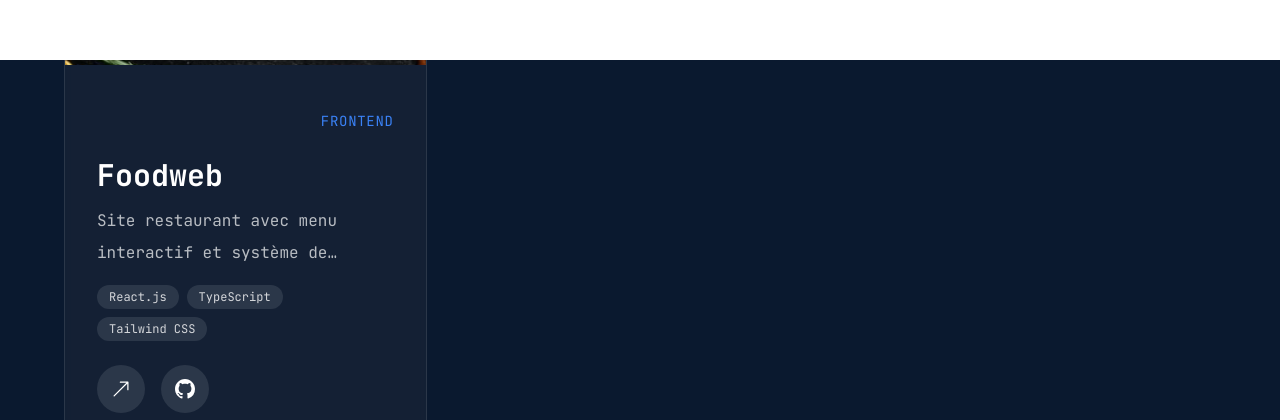
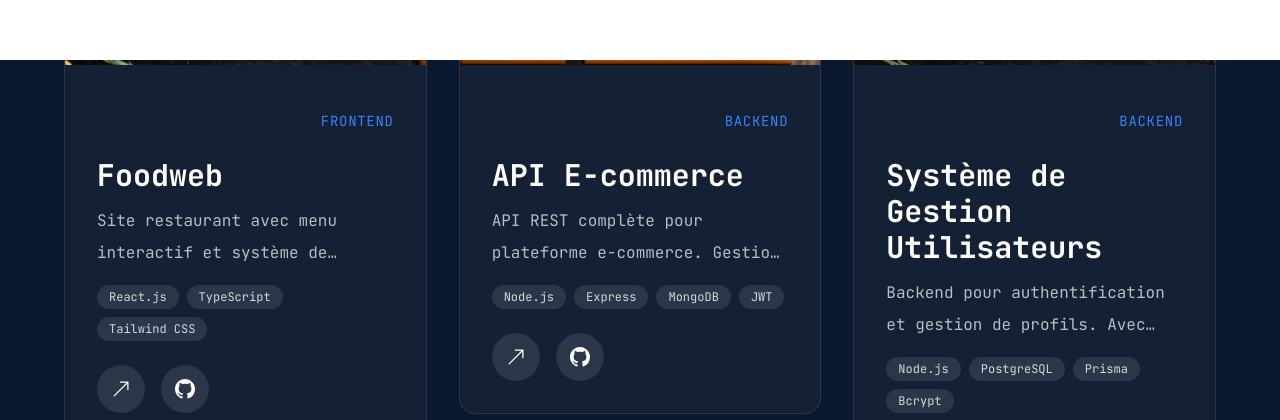
Before and after one commit to Owedjangdev/portfolioepiphane, a Next.js app: page /work in a window 1280 px wide. Shown: the part 1540-1960 px from the top of the page. Built offline with nearby package versions, Linux system fonts and the light colour scheme.

Commit message:
Add: 3 projets backend fictifs (API E-commerce, Gestion Utilisateurs, Chat Temps Réel)

```diff
--- a/src/components/projectsData.ts
+++ b/src/components/projectsData.ts
@@ -40,4 +40,34 @@ export const projects = [
     live: "https://sitefoodresto.netlify.app/",
     github: "https://github.com/Owedjangdev/sitefoodresto",
   },
+  {
+    num: "05",
+    category: "backend",
+    title: "API E-commerce",
+    description: "API REST complète pour plateforme e-commerce. Gestion des produits, commandes, paiements et authentification utilisateurs sécurisée.",
+    stack: ["Node.js", "Express", "MongoDB", "JWT"],
+    image: "/PROJET1.png",
+    live: "https://api-ecommerce-demo.herokuapp.com/",
+    github: "#",
+  },
+  {
+    num: "06",
+    category: "backend",
+    title: "Système de Gestion Utilisateurs",
+    description: "Backend pour authentification et gestion de profils. Avec validation, hashage sécurisé et gestion des rôles et permissions.",
+    stack: ["Node.js", "PostgreSQL", "Prisma", "Bcrypt"],
+    image: "/PROJET2.png",
+    live: "https://user-management-api-demo.herokuapp.com/",
+    github: "#",
+  },
+  {
+    num: "07",
+    category: "backend",
+    title: "API de Chat Temps Réel",
+    description: "API WebSocket pour messagerie instantanée. Support des conversations de groupe, notifications et persistance des messages.",
+    stack: ["Node.js", "Socket.io", "Redis", "MongoDB"],
+    image: "/PROJET3.png",
+    live: "https://chat-api-demo.herokuapp.com/",
+    github: "#",
+  },
 ];
```
